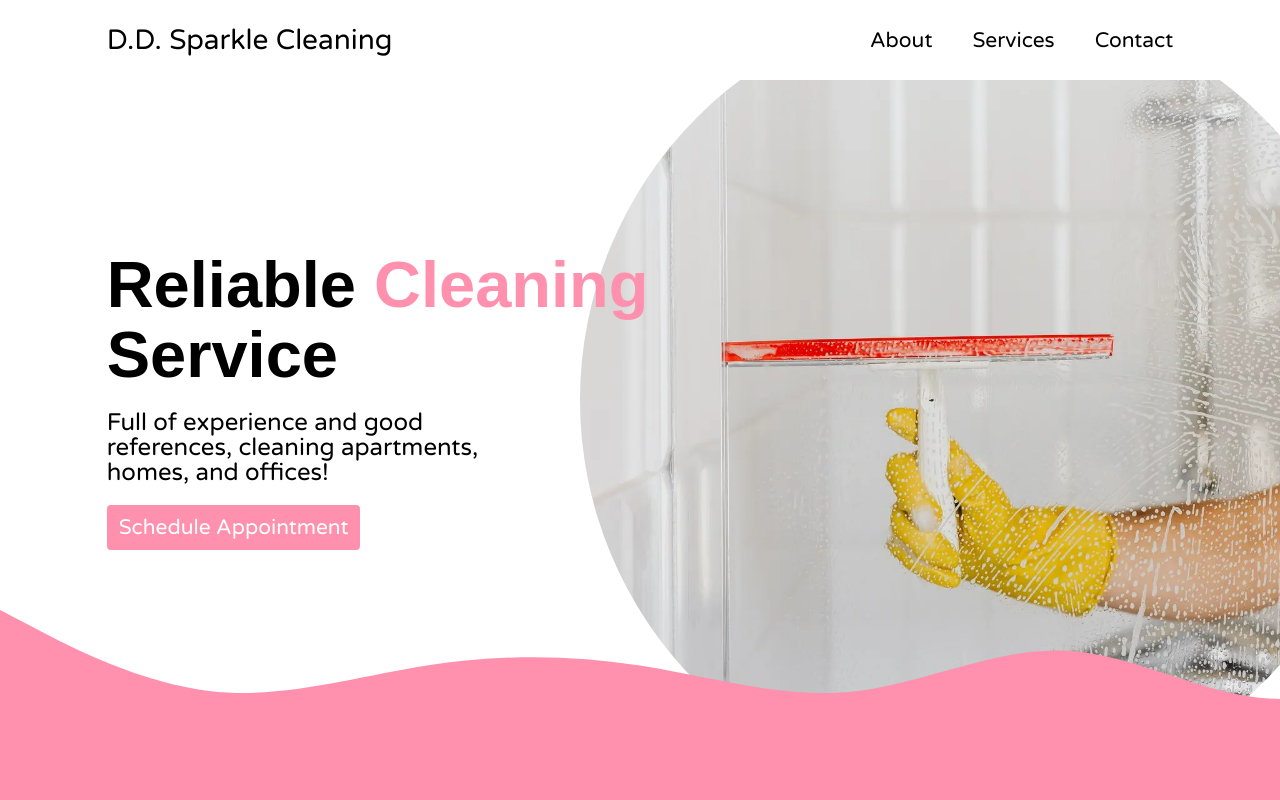
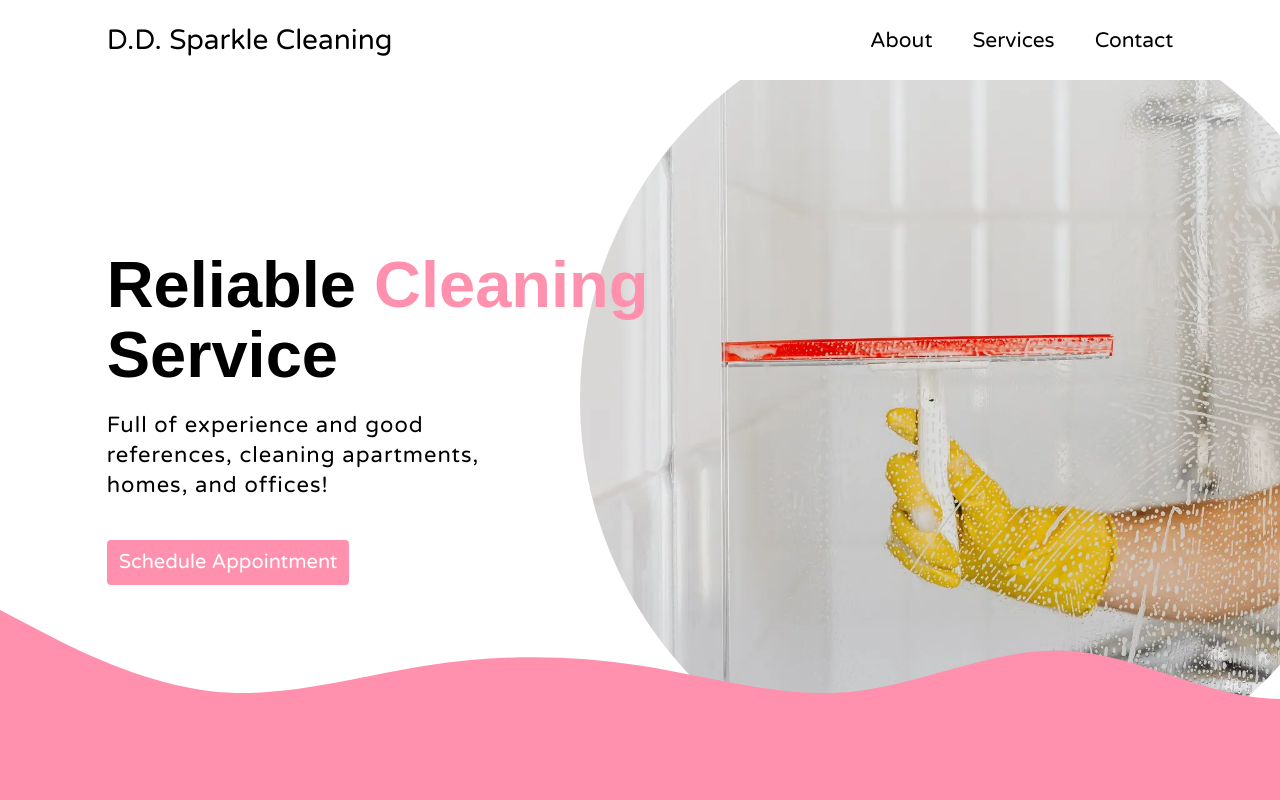
Before and after one commit to Carlos460/dd-sparkle-cleaning, a Next.js app: page / in a window 1280 px wide. Shown: the top 800 px of the page. Built offline with nearby package versions, Linux system fonts and the light colour scheme.

Commit message:
Update to Hero fonts, minor adjustments to styling.

```diff
--- a/_sections/Hero/styles.ts
+++ b/_sections/Hero/styles.ts
@@ -7,9 +7,9 @@ export const Wrapper = styled.div`
 
 export const CtaButton = styled.button`
   height: 45px;
-  margin: 20px 0px 0px;
+  margin: 40px 0px 0px;
   padding: 0px 10px;
-  font-size: 21px;
+  font-size: 20px;
 
   color: white;
   background-color: var(--primary);
--- a/styles/Sparkle.styles.ts
+++ b/styles/Sparkle.styles.ts
@@ -63,8 +63,9 @@ export const SubTitle = styled.h2<ISubTitleProps>`
 
   font-weight: 500;
   color: ${(props) => props.textColor || 'black'};
-  font-size: ${(props) => props.textSize || '24px'};
-  line-height: ${(props) => props.lineHieght || '25px'};
+  font-size: ${(props) => props.textSize || '22px'};
+  line-height: ${(props) => props.lineHieght || '30px'};
+  letter-spacing: 1px;
   /* antd lg screens */
   @media (max-width: 768px) {
     margin: 12px 0px 0px;
```
